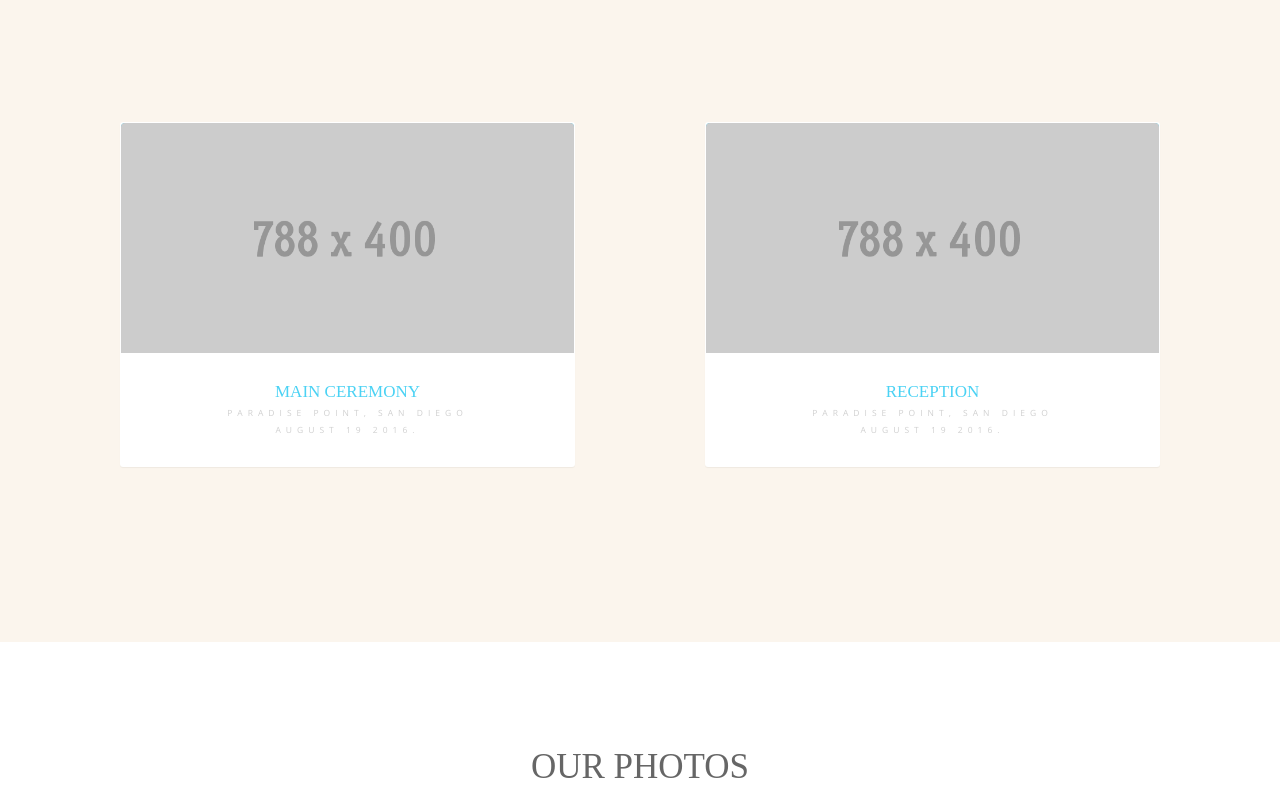
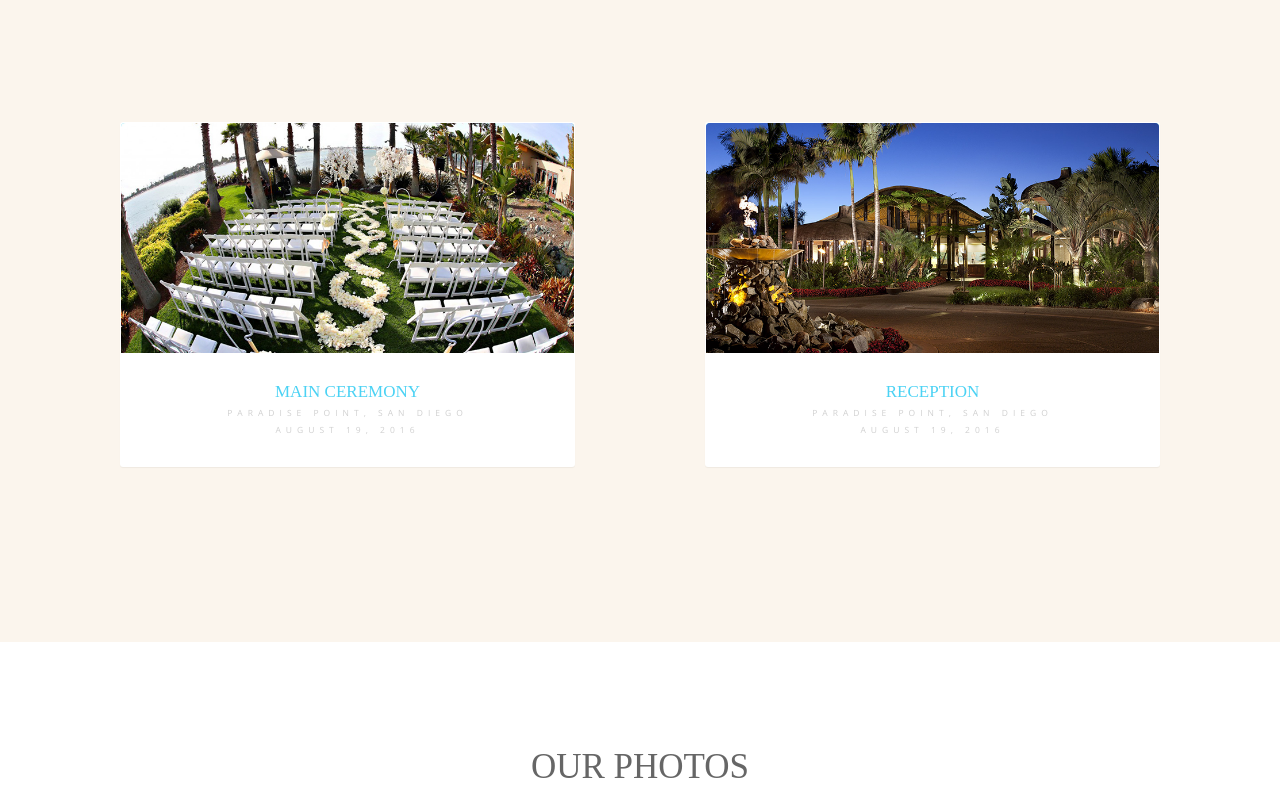
Before and after one commit to kevinandrobinwedding/kevinadrobinwedding.github.io, a website: page index.html in a window 1280 px wide. Shown: the part 2627-3421 px from the top of the page. Drawn offline with nearby package versions, Linux system fonts and the light colour scheme; some packages are replaced by stand-ins of ours; a web font is replaced by a local one.

Commit message:
added paradise images

```diff
--- a/index.html
+++ b/index.html
@@ -225,45 +225,51 @@
 
                     <div class="separator"></div>
                     <p class="lead">
-                        The Kevin &amp; Robin's wedding events will be held at Paradise Point on Mission Bay in San Diego, CA.
-                        Paradise Point is a resort a short drive from the highway with views of the bay and access to the beaches.
+                        The Kevin &amp; Robin's wedding events will be held at Paradise Point on Mission Bay in San
+                        Diego, CA.
+                        Paradise Point is a resort a short drive from the highway with views of the bay and access to
+                        the beaches.
                     </p>
                 </div>
             </div>
             <div class="row">
                 <div class="col-md-6 wow zoomIn">
-                    <div class="event-wrap">
+                    <div class="event-wrap event-ceremony">
                         <div class="event-item">
                             <div class="event-head">
                                 <a class="event-link" href="#">
-                                    <img class="img-responsive" src="images/events/event_01.jpg" alt="...">
+                                    <img class="img-responsive" src="images/custom/events/event_ceremony.jpg" alt="...">
                                     <i class="fa fa-search fa-lg"></i>
                                 </a>
                             </div>
                             <div class="event-body">
                                 <h5 class="event-title">
                                     <span class="text-color">Main Ceremony</span>
-                                    <small class="text-muted">Paradise Point, San Diego<br>
-                                        August 19 2016.</small>
+                                    <small class="text-muted">
+                                        Paradise Point, San Diego<br>
+                                        August 19, 2016
+                                    </small>
                                 </h5>
                             </div>
                         </div>
                     </div>
                 </div>
                 <div class="col-md-6 wow zoomIn" data-wow-delay="0.3s">
-                    <div class="event-wrap">
+                    <div class="event-wrap event-reception">
                         <div class="event-item">
                             <div class="event-head">
                                 <a class="event-link" href="#">
-                                    <img class="img-responsive" src="images/events/event_02.jpg" alt="...">
+                                    <img class="img-responsive" src="images/custom/events/event_reception_2.jpg" alt="...">
                                     <i class="fa fa-search fa-lg"></i>
                                 </a>
                             </div>
                             <div class="event-body">
                                 <h5 class="event-title">
                                     <span class="text-color">Reception</span>
-                                    <small class="text-muted">Paradise Point, San Diego<br>
-                                        August 19 2016.</small>
+                                    <small class="text-muted">
+                                        Paradise Point, San Diego<br>
+                                        August 19, 2016
+                                    </small>
                                 </h5>
                             </div>
                         </div>
```
Also changed, not shown: images/custom/events/event_ceremony.jpg (added), images/custom/events/event_reception_1.jpg (added), images/custom/events/event_reception_2.jpg (added).
